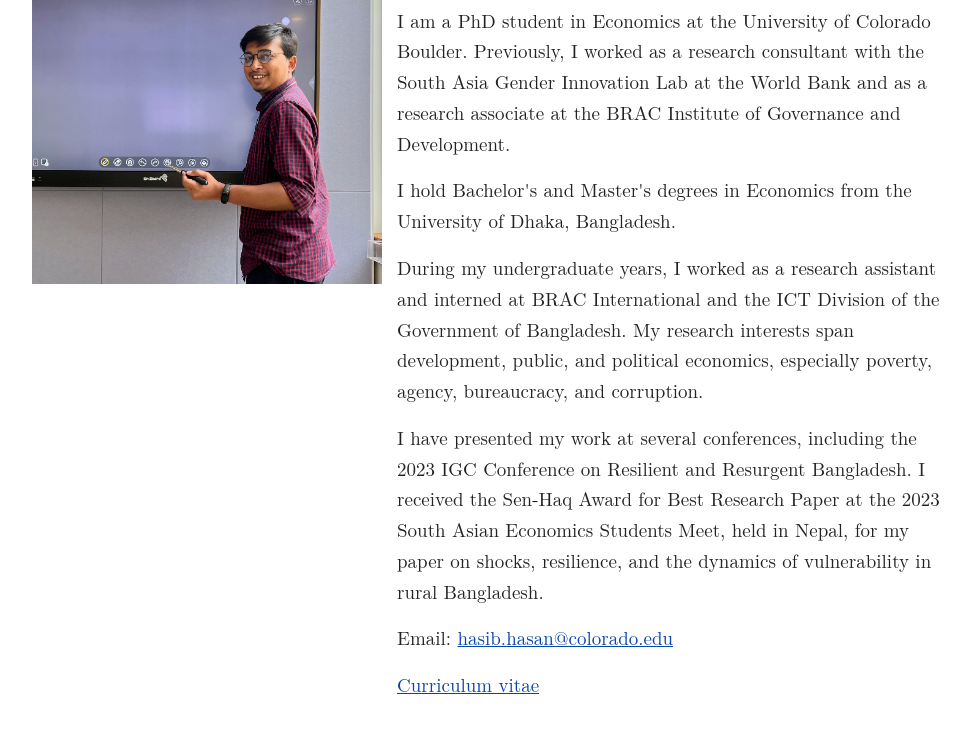
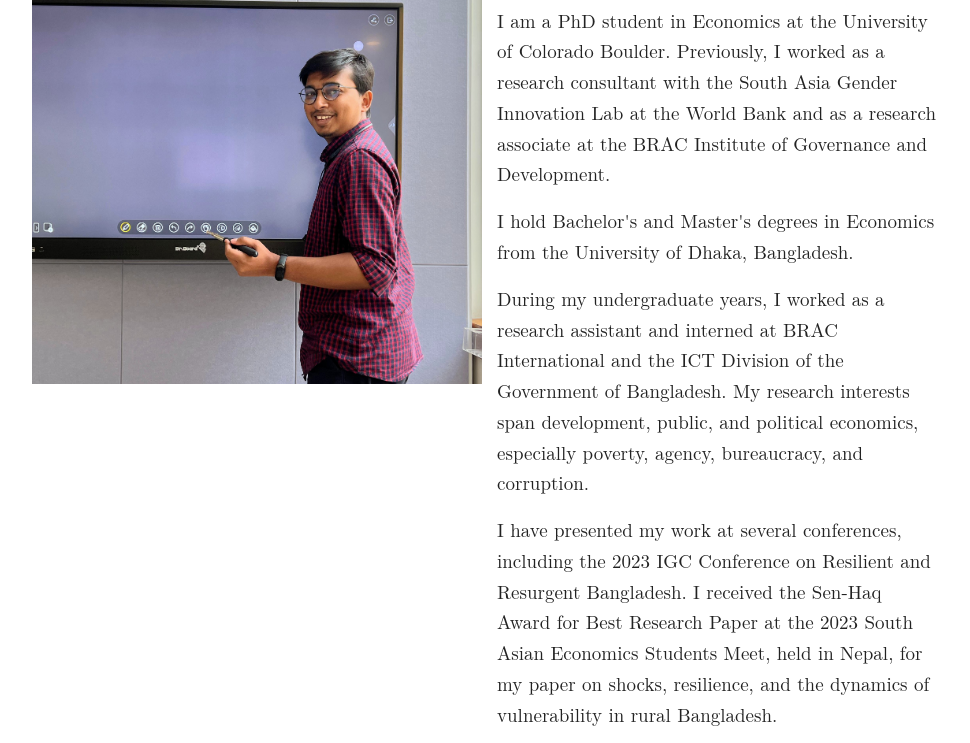
Before and after one commit to ehasibulhasan/hasib.github.io, a plain HTML site: page index.html in a window 1280 px wide. Shown: the part 178-921 px from the top of the page, without its empty margins (154-1124 px from the left). Drawn offline with Linux system fonts and the light colour scheme; a web font is replaced by a local one.

Commit message:
Update styles.css

```diff
--- a/styles.css
+++ b/styles.css
@@ -21,9 +21,9 @@ p { margin: 0 0 16px; }
 .research-item { margin: 0 0 24px; }
 .research-item h2, .teaching-card h2 { margin: 0 0 6px; font-size: 1.12em; }
 .cv-download-panel { margin: 14px 0 26px; }
-.home-layout { display: grid; grid-template-columns: 350px minmax(0, 1fr); gap: 15px; align-items: start; }
-.home-photo-wrap { width: 350px; max-width: 100%; }
-.profile-photo { display: block; width: 100%; max-height: 350px; aspect-ratio: 4 / 5; object-fit: cover; object-position: center; user-select: none; -webkit-user-drag: none; }
+.home-layout { display: grid; grid-template-columns: 450px minmax(0, 1fr); gap: 15px; align-items: start; }
+.home-photo-wrap { width: 450px; max-width: 100%; }
+.profile-photo { display: block; width: 100%; max-height: 450px; aspect-ratio: 4 / 5; object-fit: cover; object-position: center; user-select: none; -webkit-user-drag: none; }
 .skip-link { position: absolute; left: -9999px; }
 .skip-link:focus { left: 12px; top: 12px; background: white; padding: 8px; }
 .site-footer { margin-top: 46px; }
```
